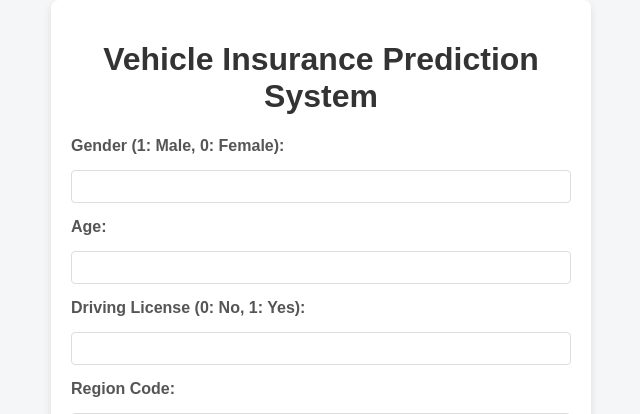
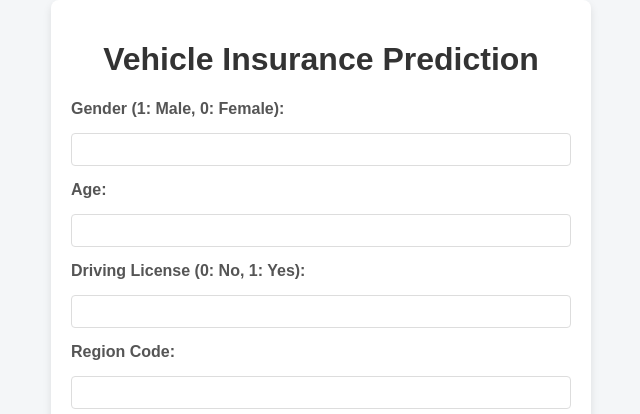
Before and after one commit to Nikhiy/vehicle_insurance_complete_pipeline_project, a FastAPI app: page / in a window 1280 px wide. Shown: the top 414 px of the page, without its empty margins (319-959 px from the left). Run offline with FastAPI, Linux system fonts and the light colour scheme.

Commit message:
Changed title

```diff
--- a/templates/vehicledata.html
+++ b/templates/vehicledata.html
@@ -3,13 +3,13 @@
 <head>
     <meta charset="UTF-8">
     <meta name="viewport" content="width=device-width, initial-scale=1.0">
-    <title>Vehicle Insurance Prediction System</title>
+    <title>Vehicle Insurance Prediction </title>
     <!-- Corrected the CSS path -->
     <link rel="stylesheet" href="/static/css/style.css">
 </head>
 <body>
     <div class="container">
-        <h1>Vehicle Insurance Prediction System</h1>
+        <h1>Vehicle Insurance Prediction </h1>
         <form method="post" action="/">
             <label for="Gender">Gender (1: Male, 0: Female):</label>
             <input type="number" id="Gender" name="Gender" min="0" max="1" required>
```
